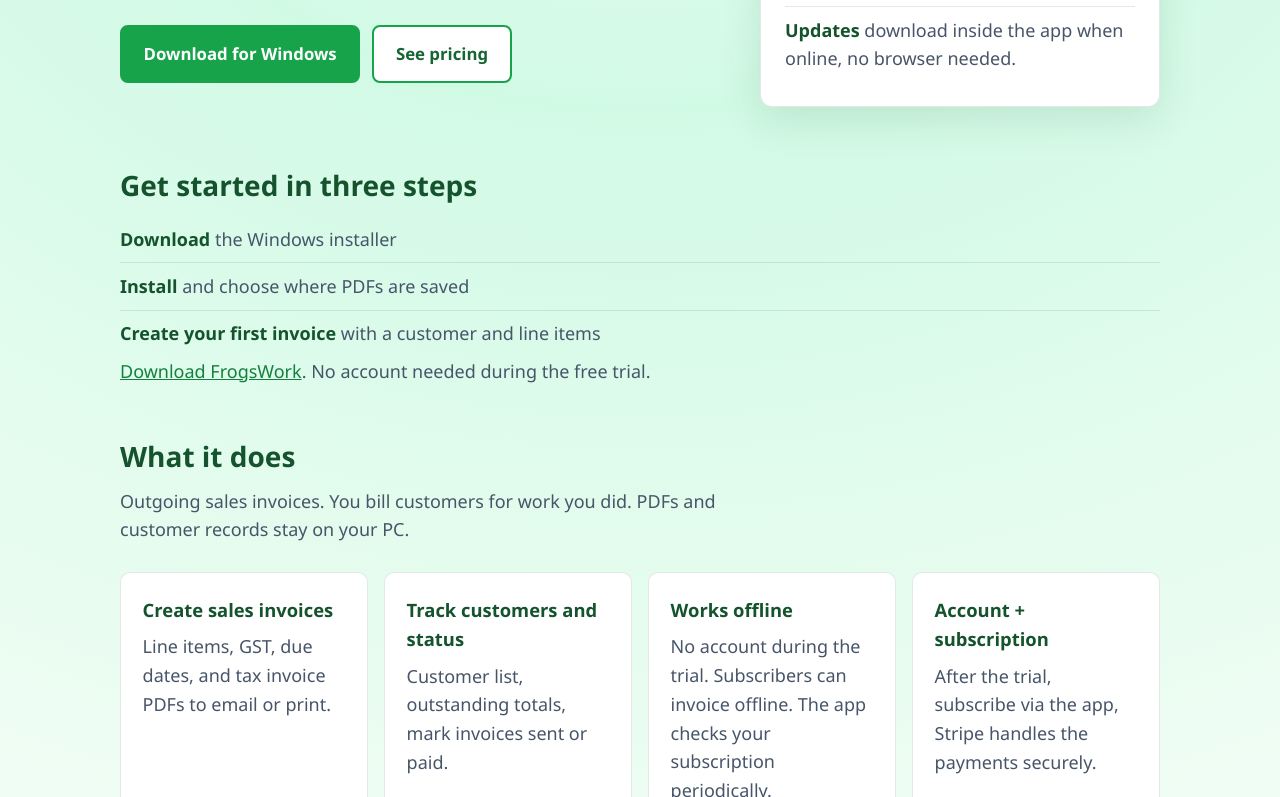
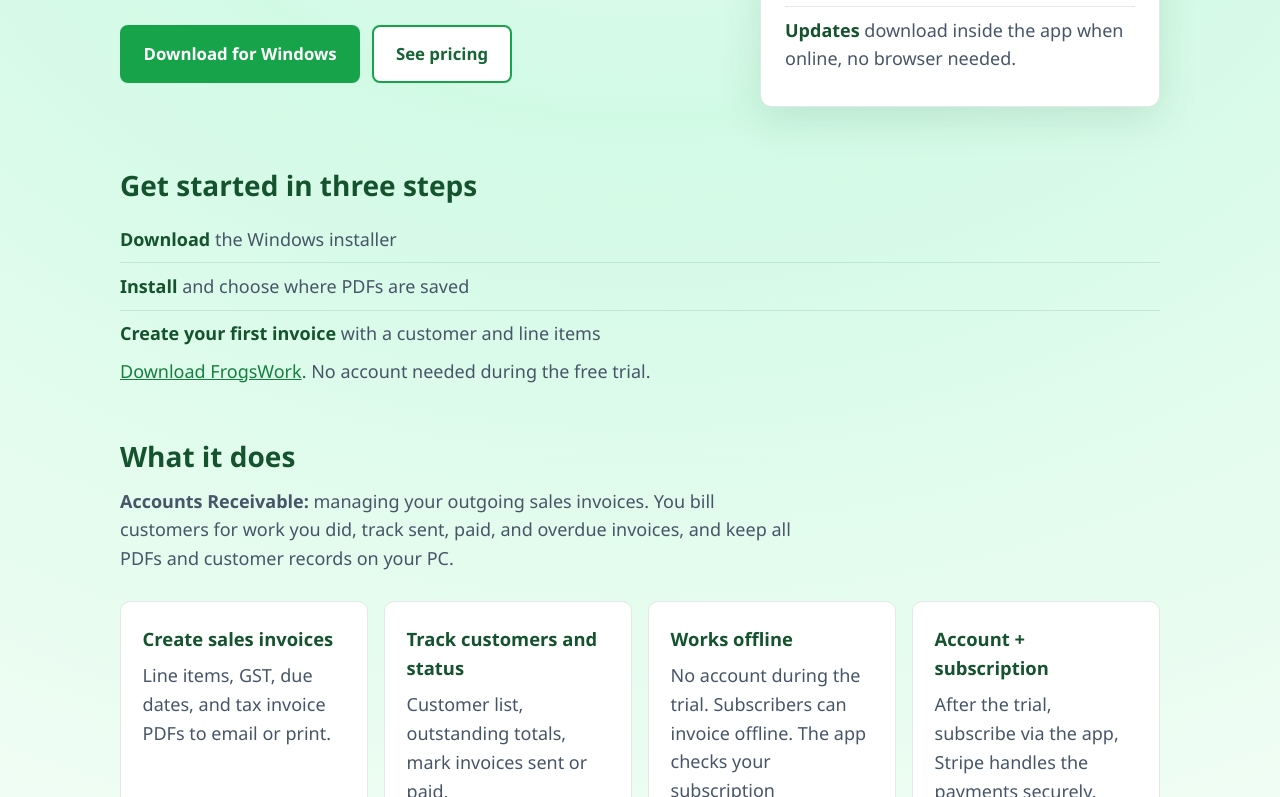
Before and after one commit to KorraOne/FrogsWorkInvoicer, a plain HTML site: page marketing_site/index.html in a window 1280 px wide. Shown: the part 303-1100 px from the top of the page. Drawn offline with Linux system fonts and the light colour scheme.

Commit message:
more rewording

```diff
--- a/marketing_site/index.html
+++ b/marketing_site/index.html
@@ -55,7 +55,11 @@
 
         <section class="section">
             <h2 class="section-heading">What it does</h2>
-            <p class="section-lead">Outgoing sales invoices. You bill customers for work you did. PDFs and customer records stay on your PC.</p>
+            <p class="section-lead">
+                <strong>Accounts Receivable:</strong> managing your outgoing sales invoices.
+                You bill customers for work you did, track sent, paid, and overdue invoices,
+                and keep all PDFs and customer records on your PC.
+            </p>
             <div class="feature-grid">
                 <article class="feature-card">
                     <h3>Create sales invoices</h3>
```
